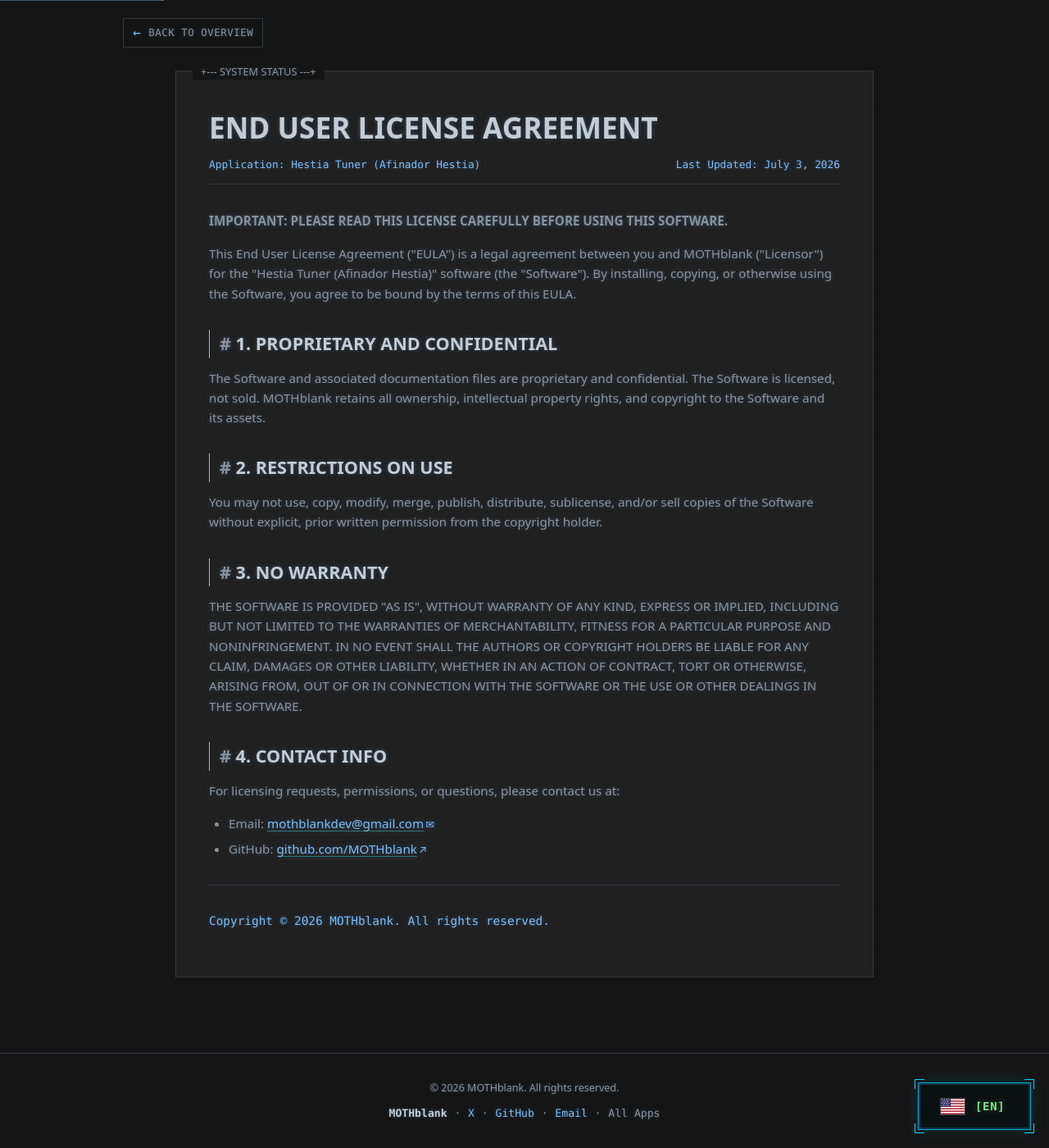
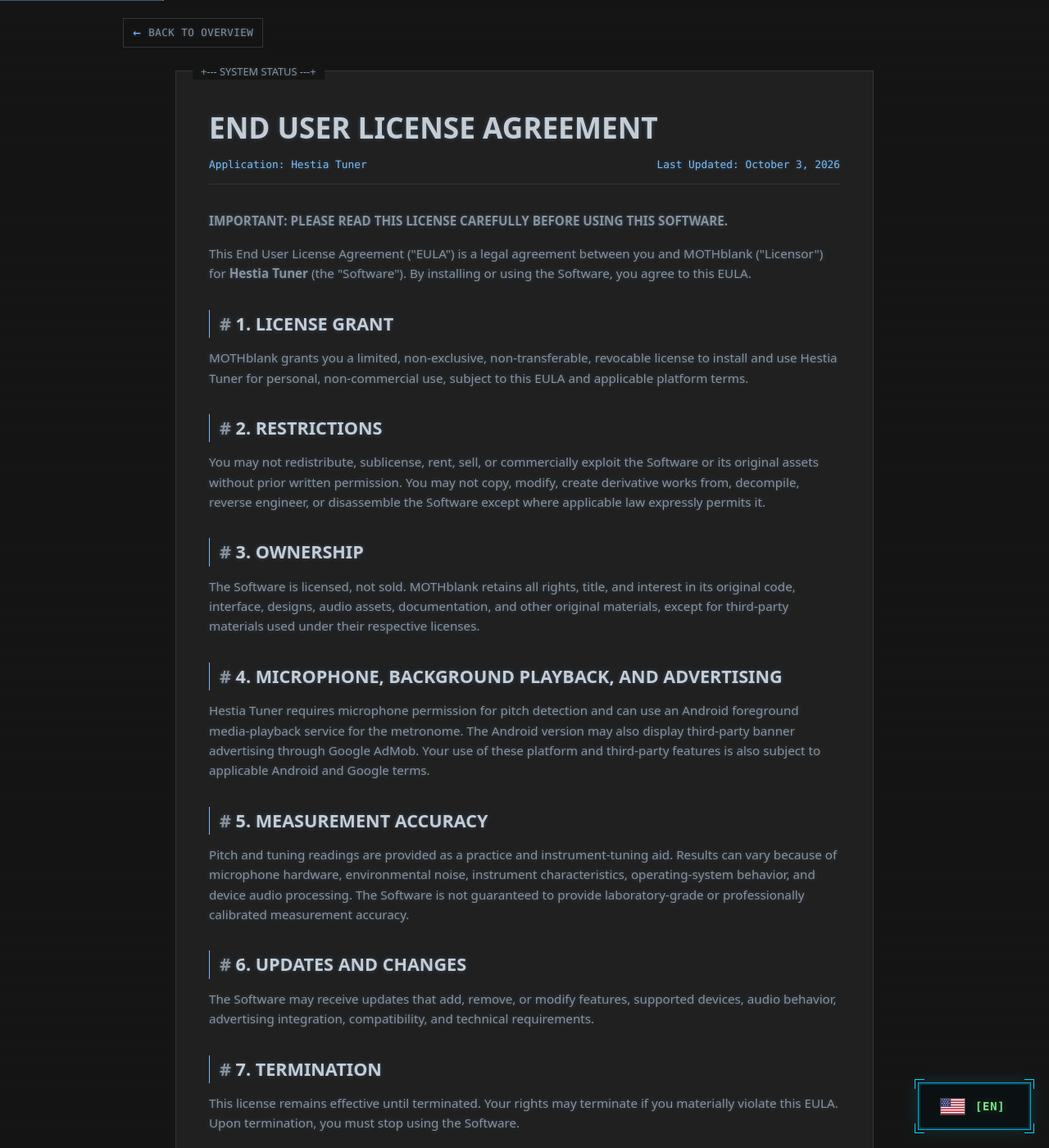
Before and after one commit to MOTHblank/mothblank.github.io, a Jekyll site: the page built from eula-hestia.html, in a window 1280 px wide and 1400 px high. Shown: the whole window at 82% size. Built offline with Jekyll 4.4.1, drawn with Linux system fonts in a browser that asks for light colours; some of the changed text lies outside the part shown.

Commit message:
Modernize Hestia Tuner EULA

```diff
--- a/eula-hestia.html
+++ b/eula-hestia.html
@@ -1,55 +1,43 @@
 ---
 layout: default
 lang: en
-title: "EULA - Hestia Tuner (Afinador Hestia)"
-description: "End User License Agreement (EULA) for Hestia Tuner (Afinador Hestia)."
+title: "EULA - Hestia Tuner"
+description: "End User License Agreement (EULA) for Hestia Tuner."
 alternate_url: "/pt-BR/eula-hestia.html"
 english_url: "/eula-hestia.html"
 permalink: "/eula-hestia.html"
 parent_url: "/hestia-tuner.html"
 back_label: "back_overview"
-parent_url: "/hestia-tuner.html"
-back_label: "back_overview"
 ---
 <main id="main-content" tabindex="-1">
-        <div class="doc-card">
-            <h1>End User License Agreement</h1>
-            <div class="doc-meta">
-                <span>Application: Hestia Tuner (Afinador Hestia)</span>
-                <span>Last Updated: July 3, 2026</span>
-            </div>
+<div class="doc-card">
+<h1>End User License Agreement</h1>
+<div class="doc-meta"><span>Application: Hestia Tuner</span><span>Last Updated: October 3, 2026</span></div>
 
-            <div class="doc-section">
-                <p><strong>IMPORTANT: PLEASE READ THIS LICENSE CAREFULLY BEFORE USING THIS SOFTWARE.</strong></p>
-                <p>This End User License Agreement ("EULA") is a legal agreement between you and MOTHblank ("Licensor") for the "Hestia Tuner (Afinador Hestia)" software (the "Software"). By installing, copying, or otherwise using the Software, you agree to be bound by the terms of this EULA.</p>
-            </div>
+<div class="doc-section"><p><strong>IMPORTANT: PLEASE READ THIS LICENSE CAREFULLY BEFORE USING THIS SOFTWARE.</strong></p><p>This End User License Agreement ("EULA") is a legal agreement between you and MOTHblank ("Licensor") for <strong>Hestia Tuner</strong> (the "Software"). By installing or using the Software, you agree to this EULA.</p></div>
 
-            <div class="doc-section">
-                <h2>1. Proprietary and Confidential</h2>
-                <p>The Software and associated documentation files are proprietary and confidential. The Software is licensed, not sold. MOTHblank retains all ownership, intellectual property rights, and copyright to the Software and its assets.</p>
-            </div>
+<div class="doc-section"><h2>1. License Grant</h2><p>MOTHblank grants you a limited, non-exclusive, non-transferable, revocable license to install and use Hestia Tuner for personal, non-commercial use, subject to this EULA and applicable platform terms.</p></div>
 
-            <div class="doc-section">
-                <h2>2. Restrictions on Use</h2>
-                <p>You may not use, copy, modify, merge, publish, distribute, sublicense, and/or sell copies of the Software without explicit, prior written permission from the copyright holder.</p>
-            </div>
+<div class="doc-section"><h2>2. Restrictions</h2><p>You may not redistribute, sublicense, rent, sell, or commercially exploit the Software or its original assets without prior written permission. You may not copy, modify, create derivative works from, decompile, reverse engineer, or disassemble the Software except where applicable law expressly permits it.</p></div>
 
-            <div class="doc-section">
-                <h2>3. No Warranty</h2>
-                <p>THE SOFTWARE IS PROVIDED "AS IS", WITHOUT WARRANTY OF ANY KIND, EXPRESS OR IMPLIED, INCLUDING BUT NOT LIMITED TO THE WARRANTIES OF MERCHANTABILITY, FITNESS FOR A PARTICULAR PURPOSE AND NONINFRINGEMENT. IN NO EVENT SHALL THE AUTHORS OR COPYRIGHT HOLDERS BE LIABLE FOR ANY CLAIM, DAMAGES OR OTHER LIABILITY, WHETHER IN AN ACTION OF CONTRACT, TORT OR OTHERWISE, ARISING FROM, OUT OF OR IN CONNECTION WITH THE SOFTWARE OR THE USE OR OTHER DEALINGS IN THE SOFTWARE.</p>
-            </div>
+<div class="doc-section"><h2>3. Ownership</h2><p>The Software is licensed, not sold. MOTHblank retains all rights, title, and interest in its original code, interface, designs, audio assets, documentation, and other original materials, except for third-party materials used under their respective licenses.</p></div>
 
-            <div class="doc-section">
-                <h2>4. Contact Info</h2>
-                <p>For licensing requests, permissions, or questions, please contact us at:</p>
-                <ul>
-                    <li>Email: <a class="doc-link" href="mailto:mothblankdev@gmail.com" aria-label="mothblankdev@gmail.com (opens email client)" title="Opens email client">mothblankdev@gmail.com</a></li>
-                    <li>GitHub: <a class="doc-link" href="https://github.com/MOTHblank" target="_blank" rel="noopener noreferrer" aria-label="github.com/MOTHblank (opens in a new tab)" title="Opens in a new tab">github.com/MOTHblank</a></li>
-                </ul>
-            </div>
+<div class="doc-section"><h2>4. Microphone, Background Playback, and Advertising</h2><p>Hestia Tuner requires microphone permission for pitch detection and can use an Android foreground media-playback service for the metronome. The Android version may also display third-party banner advertising through Google AdMob. Your use of these platform and third-party features is also subject to applicable Android and Google terms.</p></div>
 
-            <div class="doc-section" style="border-top: 1px solid var(--border-color); padding-top: 2rem; margin-bottom: 0;">
-                <p style="font-family: var(--font-mono); font-size: 0.9rem; color: var(--accent-cyan);">Copyright &copy; 2026 MOTHblank. All rights reserved.</p>
-            </div>
-        </div>
-    </main>
+<div class="doc-section"><h2>5. Measurement Accuracy</h2><p>Pitch and tuning readings are provided as a practice and instrument-tuning aid. Results can vary because of microphone hardware, environmental noise, instrument characteristics, operating-system behavior, and device audio processing. The Software is not guaranteed to provide laboratory-grade or professionally calibrated measurement accuracy.</p></div>
+
+<div class="doc-section"><h2>6. Updates and Changes</h2><p>The Software may receive updates that add, remove, or modify features, supported devices, audio behavior, advertising integration, compatibility, and technical requirements.</p></div>
+
+<div class="doc-section"><h2>7. Termination</h2><p>This license remains effective until terminated. Your rights may terminate if you materially violate this EULA. Upon termination, you must stop using the Software.</p></div>
+
+<div class="doc-section"><h2>8. No Warranty</h2><p>THE SOFTWARE IS PROVIDED "AS IS" AND "AS AVAILABLE", WITHOUT WARRANTIES OF ANY KIND TO THE MAXIMUM EXTENT PERMITTED BY APPLICABLE LAW. MOTHBLANK DOES NOT GUARANTEE UNINTERRUPTED AVAILABILITY, ERROR-FREE OPERATION, OR COMPATIBILITY WITH EVERY DEVICE OR AUDIO INPUT.</p></div>
+
+<div class="doc-section"><h2>9. Limitation of Liability</h2><p>TO THE MAXIMUM EXTENT PERMITTED BY APPLICABLE LAW, MOTHBLANK SHALL NOT BE LIABLE FOR INDIRECT, INCIDENTAL, SPECIAL, CONSEQUENTIAL, OR PUNITIVE DAMAGES ARISING FROM THE USE OF OR INABILITY TO USE THE SOFTWARE.</p></div>
+
+<div class="doc-section"><h2>10. Privacy</h2><p>Your use of Hestia Tuner is also subject to the <a class="doc-link" href="/privacy-hestia.html">Hestia Tuner Privacy Policy</a>.</p></div>
+
+<div class="doc-section"><h2>11. Contact</h2><ul><li>Email: <a class="doc-link" href="mailto:mothblankdev@gmail.com">mothblankdev@gmail.com</a></li><li>GitHub: <a class="doc-link" href="https://github.com/MOTHblank" target="_blank" rel="noopener noreferrer">github.com/MOTHblank</a></li></ul></div>
+
+<div class="doc-section" style="border-top:1px solid var(--border-color);padding-top:2rem;margin-bottom:0"><p style="font-family:var(--font-mono);font-size:.9rem;color:var(--accent-amber)">Copyright &copy; 2026 MOTHblank. All rights reserved.</p></div>
+</div>
+</main>
```
